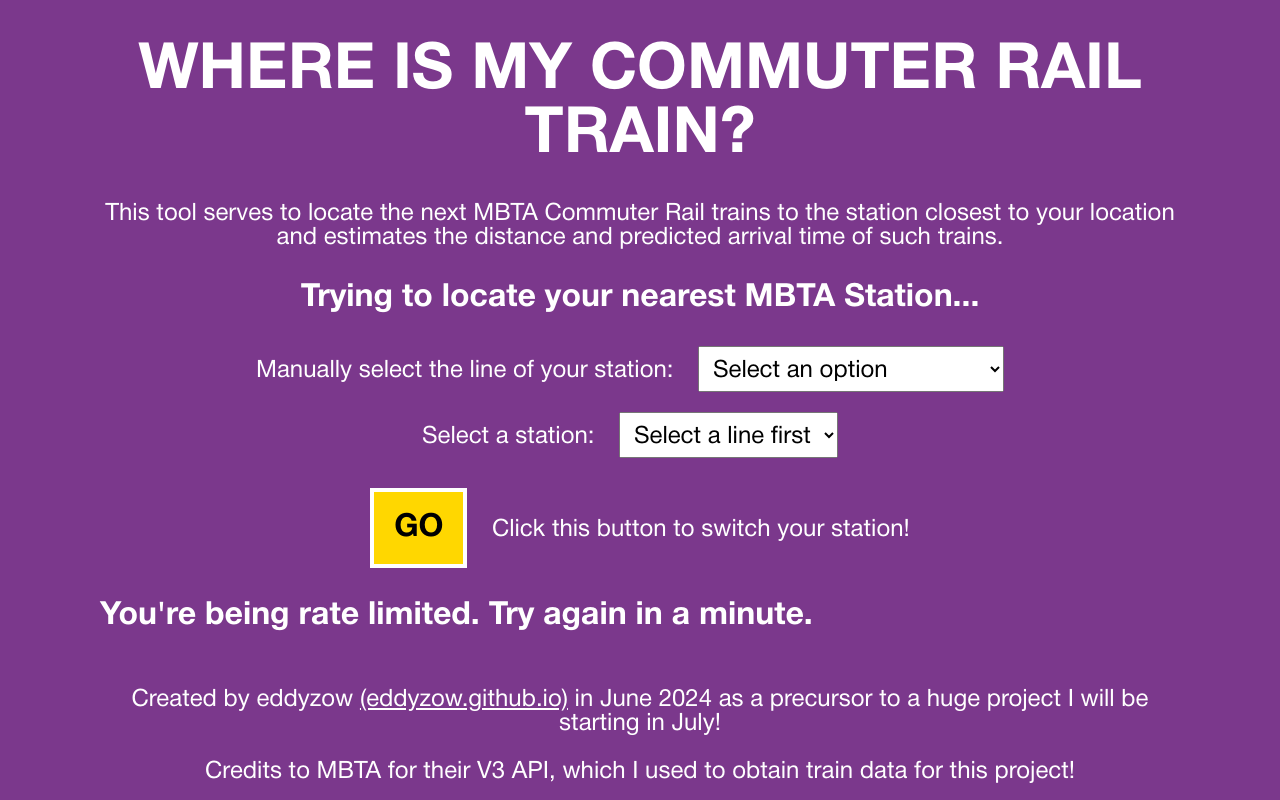
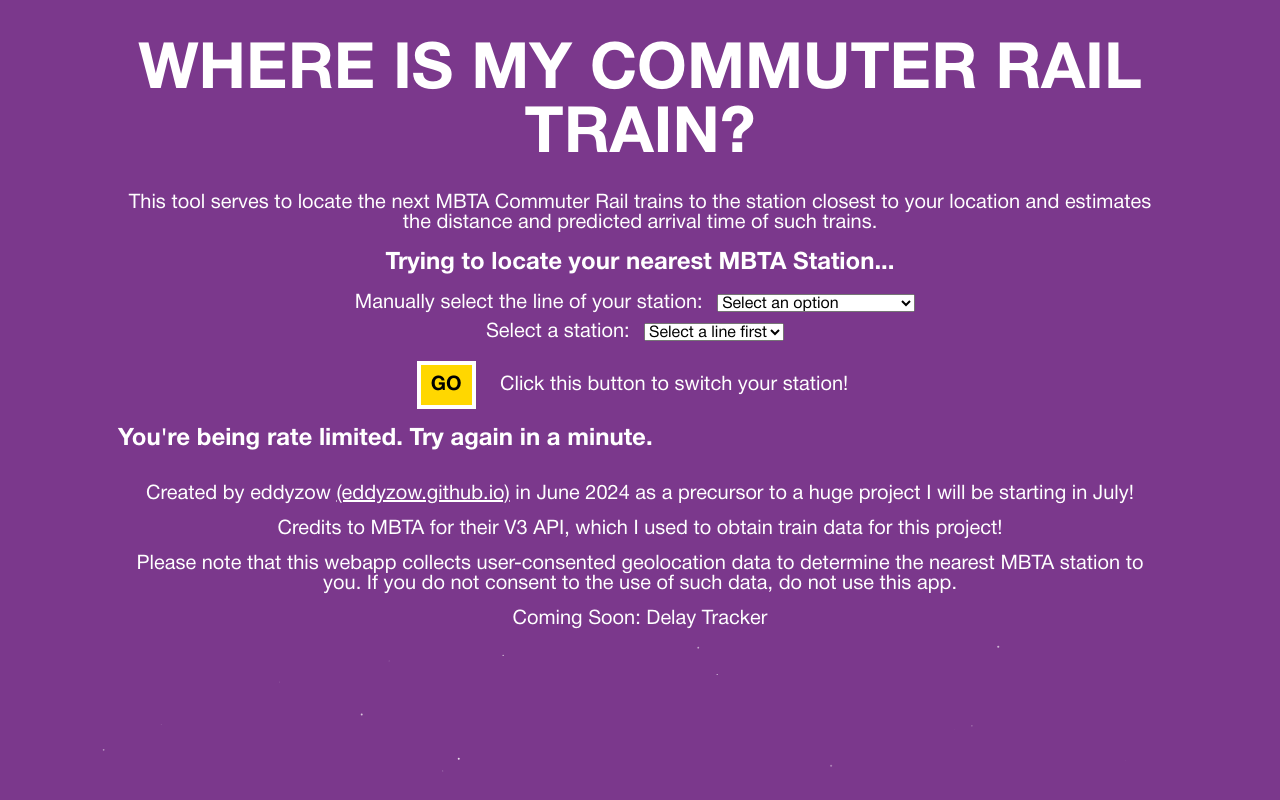
Before and after one commit to eddyzow/eddyzow.github.io, a plain HTML site: page docs/mbta/index.html in a window 1280 px wide. Shown: the top 800 px of the page. Drawn offline with Linux system fonts and the light colour scheme; no server answers.

Commit message:
Update style.css
made spacing better

```diff
--- a/docs/mbta/style.css
+++ b/docs/mbta/style.css
@@ -22,9 +22,9 @@
     display: inline-block;
     outline: none;
     font-family: "Helvetica";
-  font-size: 2em;
+    font-size: 1.25em;
     font-weight: bold;
-  padding: 20px;
+    padding: 10px;
     border: 4px solid white;
     background-color: gold;
     transition: 0.125s ease all;
@@ -47,9 +47,8 @@
   display: inline;
   font-family: "Helvetica";
   outline: none;
-  font-size: 1.5em;
-  padding: 10px;
-  margin: 20px;
+  font-size: 1em;
+  margin: 10px;
   margin-top: 0;
 }
 
@@ -60,12 +59,12 @@
   padding: 0;
   margin: 100px;
   margin-top: 30px;
-  overflow: hidden;
+  overflow-x: hidden;
 }
 
 #data-updater {
   font-weight: bold;
-  font-size: 2em;
+  font-size: 1.5em;
   text-align: left;
 }
 
@@ -74,15 +73,16 @@
 }
 
 #station-estimate {
-  font-size: 2em;
+  font-size: 1.5em;
 }
 
 label {
-  font-size: 1.5em;
+  font-size: 1.25em;
 }
 
 p {
-  font-size: 1.5em;
+  margin: 0.75em;
+  font-size: 1.25em;
   text-align: center;
 }
 
```
Lines whose indentation alone changed are shown as unchanged.
